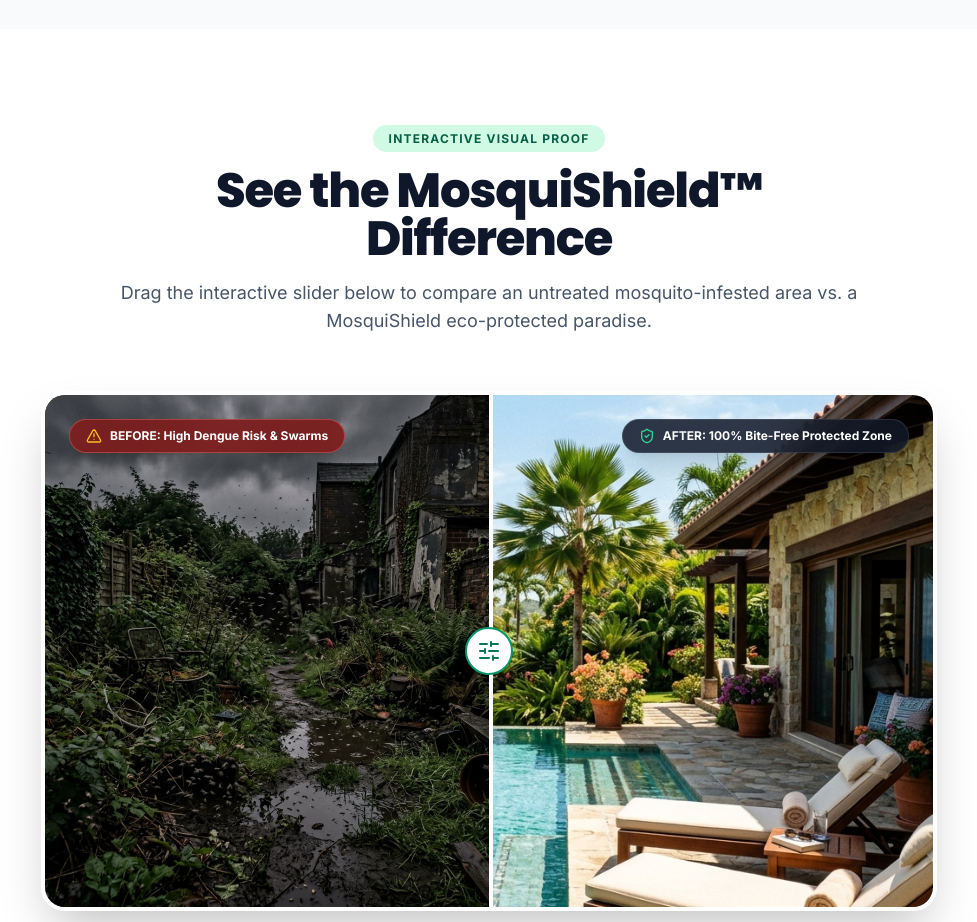
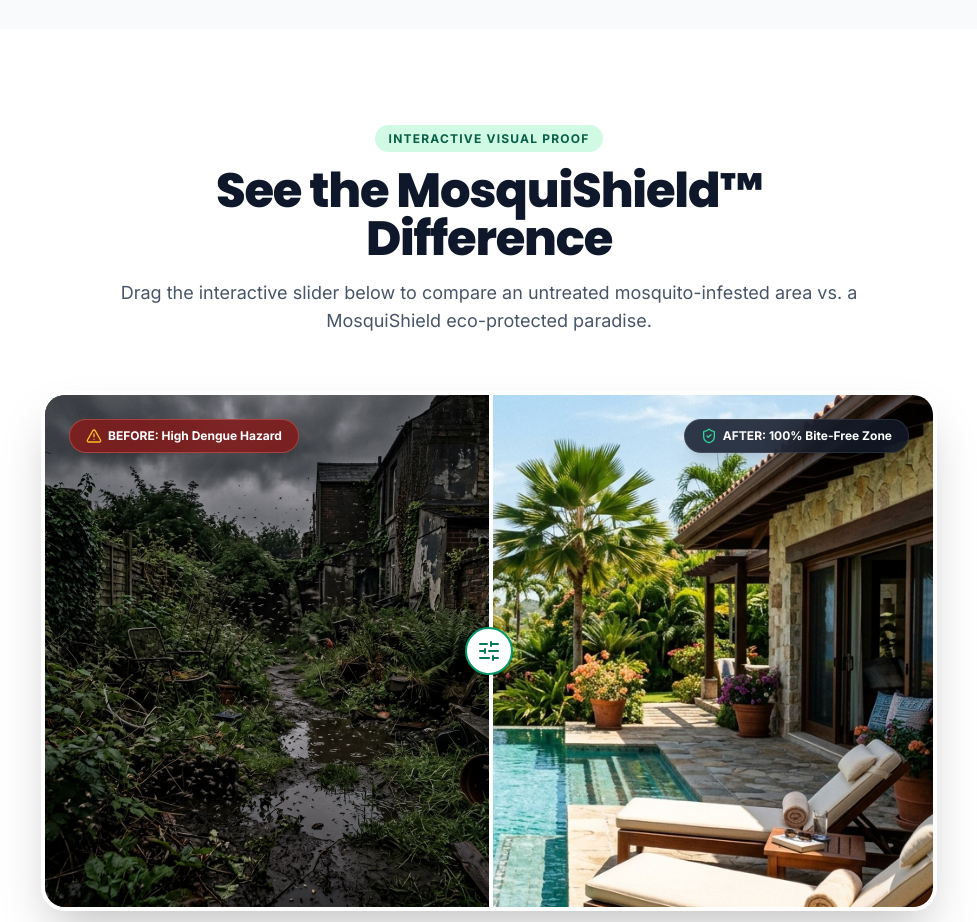
Before and after one commit to srikanthkk3077/mosquito, a React (Vite) app: page / in a window 1280 px wide. Shown: the part 10140-11062 px from the top of the page, without its empty margins (151-1128 px from the left). Built offline with nearby package versions, Linux system fonts and the light colour scheme.

Commit message:
refactor: improve mobile responsiveness and layout spacing of the BeforeAfterSlider component

```diff
--- a/src/components/BeforeAfterSlider.jsx
+++ b/src/components/BeforeAfterSlider.jsx
@@ -26,18 +26,18 @@ export default function BeforeAfterSlider() {
   };
 
   return (
-    <section className="py-24 bg-white relative overflow-hidden">
+    <section className="py-16 sm:py-24 bg-white relative overflow-hidden">
       <div className="max-w-7xl mx-auto px-4 sm:px-6 lg:px-8 relative z-10">
 
         {/* Section Header */}
-        <div className="text-center max-w-3xl mx-auto mb-14 space-y-4">
-          <span className="px-4 py-1.5 rounded-full bg-emerald-100 text-emerald-800 text-xs font-bold uppercase tracking-widest">
+        <div className="text-center max-w-3xl mx-auto mb-10 sm:mb-14 space-y-3 sm:space-y-4">
+          <span className="px-3.5 py-1.5 rounded-full bg-emerald-100 text-emerald-800 text-[10px] sm:text-xs font-bold uppercase tracking-widest">
             Interactive Visual Proof
           </span>
-          <h2 className="font-heading text-3xl sm:text-4xl lg:text-5xl font-extrabold text-slate-900 tracking-tight">
+          <h2 className="font-heading text-2xl sm:text-4xl lg:text-5xl font-extrabold text-slate-900 tracking-tight">
             See the MosquiShield™ Difference
           </h2>
-          <p className="text-base sm:text-lg text-slate-600 font-normal">
+          <p className="text-xs sm:text-base lg:text-lg text-slate-600 font-normal">
             Drag the interactive slider below to compare an untreated mosquito-infested area vs. a MosquiShield eco-protected paradise.
           </p>
         </div>
@@ -51,7 +51,7 @@ export default function BeforeAfterSlider() {
             onMouseLeave={() => setIsDragging(false)}
             onMouseMove={handleMouseMove}
             onTouchMove={handleTouchMove}
-            className="relative h-[400px] sm:h-[520px] rounded-3xl overflow-hidden shadow-2xl border-4 border-white cursor-ew-resize before-after-container"
+            className="relative h-[360px] sm:h-[520px] rounded-3xl overflow-hidden shadow-2xl border-2 sm:border-4 border-white cursor-ew-resize before-after-container"
           >
             {/* AFTER Image (Background - Clean Sunlit Protected Zone) */}
             <img
@@ -60,10 +60,12 @@ export default function BeforeAfterSlider() {
               className="absolute inset-0 w-full h-full object-cover"
             />
 
-            {/* AFTER Label */}
-            <div className="absolute top-6 right-6 px-4 py-2 rounded-full glass-dark text-white text-xs font-bold flex items-center gap-2 z-20 border border-emerald-400/40 shadow-xl">
-              <ShieldCheck className="w-4 h-4 text-emerald-400" />
-              <span>AFTER: 100% Bite-Free Protected Zone</span>
+            {/* AFTER Label (Mobile Responsive Clean Position) */}
+            <div className="absolute top-3 right-3 sm:top-6 sm:right-6 px-2.5 py-1 sm:px-4 sm:py-2 rounded-full glass-dark text-white text-[10px] sm:text-xs font-bold flex items-center gap-1.5 z-20 border border-emerald-400/40 shadow-xl">
+              <ShieldCheck className="w-3.5 h-3.5 sm:w-4 sm:h-4 text-emerald-400 shrink-0" />
+              <span>
+                AFTER: <span className="hidden sm:inline">100% Bite-Free Zone</span><span className="inline sm:hidden">Protected</span>
+              </span>
             </div>
 
             {/* BEFORE Image (Clipped Overlay - Infested Gloomy Garden) */}
@@ -80,10 +82,12 @@ export default function BeforeAfterSlider() {
               <div className="absolute inset-0 bg-red-950/20 mix-blend-multiply" />
             </div>
 
-            {/* BEFORE Label */}
-            <div className="absolute top-6 left-6 px-4 py-2 rounded-full bg-red-900/90 backdrop-blur-md text-white text-xs font-bold flex items-center gap-2 z-20 border border-red-400/40 shadow-xl">
-              <AlertTriangle className="w-4 h-4 text-amber-400" />
-              <span>BEFORE: High Dengue Risk & Swarms</span>
+            {/* BEFORE Label (Mobile Responsive Clean Position) */}
+            <div className="absolute top-3 left-3 sm:top-6 sm:left-6 px-2.5 py-1 sm:px-4 sm:py-2 rounded-full bg-red-900/90 backdrop-blur-md text-white text-[10px] sm:text-xs font-bold flex items-center gap-1.5 z-20 border border-red-400/40 shadow-xl">
+              <AlertTriangle className="w-3.5 h-3.5 sm:w-4 sm:h-4 text-amber-400 shrink-0" />
+              <span>
+                BEFORE: <span className="hidden sm:inline">High Dengue Hazard</span><span className="inline sm:hidden">Infested</span>
+              </span>
             </div>
 
             {/* Slider Divider Line & Drag Handle */}
@@ -91,14 +95,14 @@ export default function BeforeAfterSlider() {
               className="absolute top-0 bottom-0 w-1 bg-white shadow-2xl z-30 pointer-events-none"
               style={{ left: `${sliderPosition}%` }}
             >
-              <div className="absolute top-1/2 -translate-y-1/2 -translate-x-1/2 w-12 h-12 rounded-full bg-white text-slate-900 shadow-2xl border-2 border-emerald-600 flex items-center justify-center pointer-events-auto cursor-ew-resize hover:scale-110 transition-transform">
-                <SlidersHorizontal className="w-6 h-6 text-emerald-700" />
+              <div className="absolute top-1/2 -translate-y-1/2 -translate-x-1/2 w-10 h-10 sm:w-12 sm:h-12 rounded-full bg-white text-slate-900 shadow-2xl border-2 border-emerald-600 flex items-center justify-center pointer-events-auto cursor-ew-resize hover:scale-110 transition-transform">
+                <SlidersHorizontal className="w-5 h-5 sm:w-6 sm:h-6 text-emerald-700" />
               </div>
             </div>
 
           </div>
 
-          <p className="text-center text-xs text-slate-400 mt-4 font-medium">
+          <p className="text-center text-[11px] sm:text-xs text-slate-400 mt-4 font-medium">
             💡 Drag slider left or right to inspect garden vegetation & outdoor patio protection
           </p>
         </div>
```
